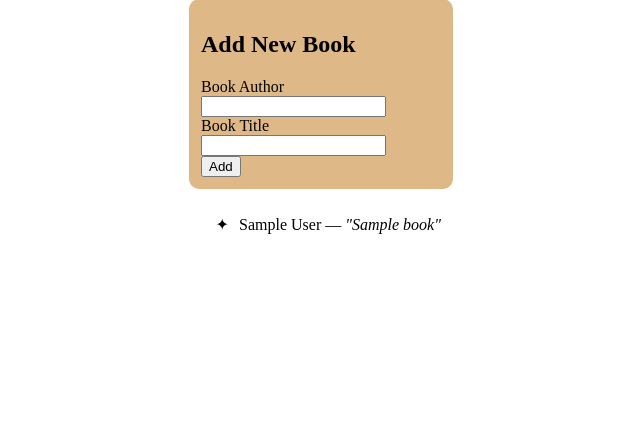
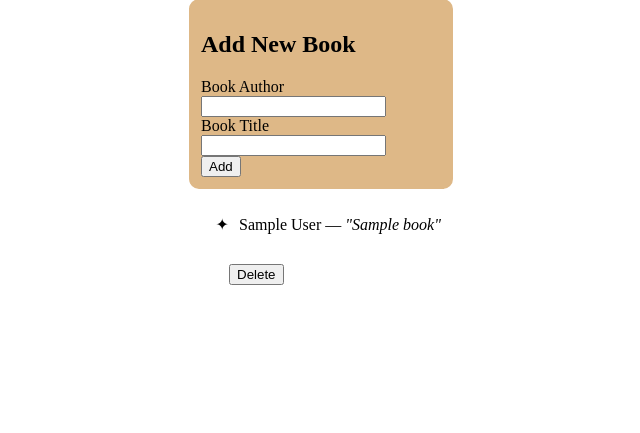
Before and after one commit to DayaanS/python-lab9, a Flask app: page / in a window 1280 px wide. Shown: the part 209-642 px from the top of the page, without its empty margins (319-959 px from the left). Run offline with Flask 3, Linux system fonts and the light colour scheme; tables that the repository leaves empty hold one stand-in row (values such as "Sample post").

Commit message:
feat: add delete book entry fucntion

```diff
--- a/app.py
+++ b/app.py
@@ -8,17 +8,6 @@ app.config['SQLALCHEMY_DATABASE_URI'] = 'sqlite:///project.db'
 db = SQLAlchemy(app)
 migrate = Migrate(app, db)
 
-# books = [
-#     {'author': 'Andy Weir',
-#      'name': 'Project Hail Mary',
-#      'id': 0},
-#      {'author': 'Andy Weir',
-#      'name': 'Martian',
-#      'id': 0},
-#      {'author': 'Yuval Noah Harari',
-#      'name': 'Sapiens: A Brief History of Humankind',
-#      'id': 0},
-# ]
 
 class Book(db.Model):
     id = db.Column(db.Integer, primary_key=True)
@@ -28,10 +17,12 @@ class Book(db.Model):
     def __repr__(self):
         return f'<Book{self.id} | {self.author} - {self.name}'
 
+
 @app.route('/')
 def main():
     books = Book.query.all()
     return render_template('index.html', book_list=books)
+
 
 @app.route('/add', methods=['POST'])
 def add_book():
@@ -42,6 +33,14 @@ def add_book():
     return 'Ok'
 
 
+@app.route('/delete/<book_id>', methods=['DELETE'])
+def delete_book(book_id):
+    book = Book.query.get(book_id)
+    db.session.delete(book)
+    db.session.commit()
+    return 'Ok'
+
+
 if __name__ == '__main__':
     with app.app_context():
         db.create_all()
--- a/static/main.js
+++ b/static/main.js
@@ -6,5 +6,16 @@ function addBook() {
         headers: {'Content-Type': 'application/json'},
         body: JSON.stringify({'author': addAuthor || 'Unknown',
                             'name': addName ||'Unknown'})
-    })
+        }
+    )
 }
+
+
+function deleteBook(el) {
+    id = el.value
+    fetch('/delete/' + id, {
+        method: 'delete',
+        headers: {'Content-Type': 'application/json'}
+        }
+    )
+}
--- a/templates/index.html
+++ b/templates/index.html
@@ -30,6 +30,7 @@
                 {{ book['author'] }} —
                 <i>"{{ book['name'] }}"</i>
             </li>
+            <button value="{{book['id']}}" onClick="deleteBook(this)">Delete</button>
             {% endfor %}
         </ul>
 
```
